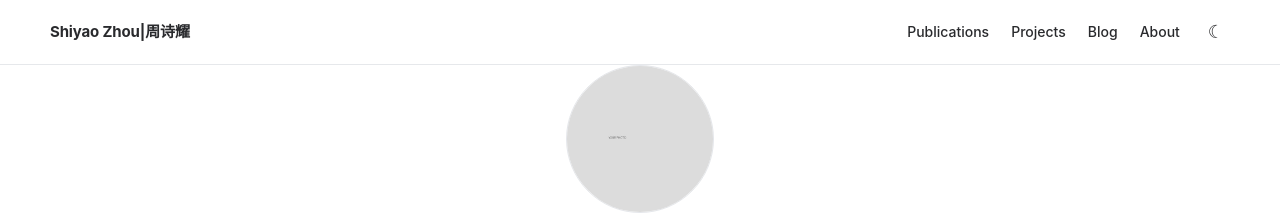
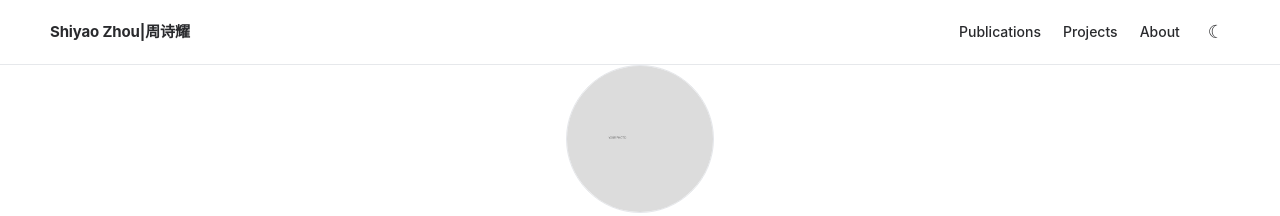
Before and after one commit to zhoushy93/zhoushy93.github.io, a Jekyll site: the page built from index.md, in a window 1280 px wide. Shown: the top 216 px of the page. Built offline with Jekyll 4.4.1, drawn with Linux system fonts in a browser that asks for light colours.

Commit message:
Update default.html

```diff
--- a/_layouts/default.html
+++ b/_layouts/default.html
@@ -1 +1 @@
-<!doctype html><html lang="en"><head><meta charset="utf-8"><meta name="viewport" content="width=device-width, initial-scale=1"><title>{% if page.title %}{{ page.title }} · {% endif %}{{ site.title }}</title><meta name="description" content="{{ site.description }}"><link rel="stylesheet" href="{{ '/assets/css/style.css' | relative_url }}"></head><body><header class="site-header"><nav class="nav container"><a class="brand" href="{{ '/' | relative_url }}">{{ site.title }}</a><div class="nav-links"><a href="{{ '/publications/' | relative_url }}">Publications</a><a href="{{ '/projects/' | relative_url }}">Projects</a><a href="{{ '/blog/' | relative_url }}">Blog</a><a href="{{ '/about/' | relative_url }}">About</a><button id="theme-toggle" aria-label="Toggle dark mode">☾</button></div></nav></header><main class="container">{{ content }}</main><footer class="container footer">© {{ 'now' | date: '%Y' }} {{ site.title }}.</footer><script src="{{ '/assets/js/theme.js' | relative_url }}"></script></body></html>
+<!doctype html><html lang="en"><head><meta charset="utf-8"><meta name="viewport" content="width=device-width, initial-scale=1"><title>{% if page.title %}{{ page.title }} · {% endif %}{{ site.title }}</title><meta name="description" content="{{ site.description }}"><link rel="stylesheet" href="{{ '/assets/css/style.css' | relative_url }}"></head><body><header class="site-header"><nav class="nav container"><a class="brand" href="{{ '/' | relative_url }}">{{ site.title }}</a><div class="nav-links"><a href="{{ '/publications/' | relative_url }}">Publications</a><a href="{{ '/projects/' | relative_url }}">Projects</a><a href="{{ '/about/' | relative_url }}">About</a><button id="theme-toggle" aria-label="Toggle dark mode">☾</button></div></nav></header><main class="container">{{ content }}</main><footer class="container footer">© {{ 'now' | date: '%Y' }} {{ site.title }}.</footer><script src="{{ '/assets/js/theme.js' | relative_url }}"></script></body></html>
```
